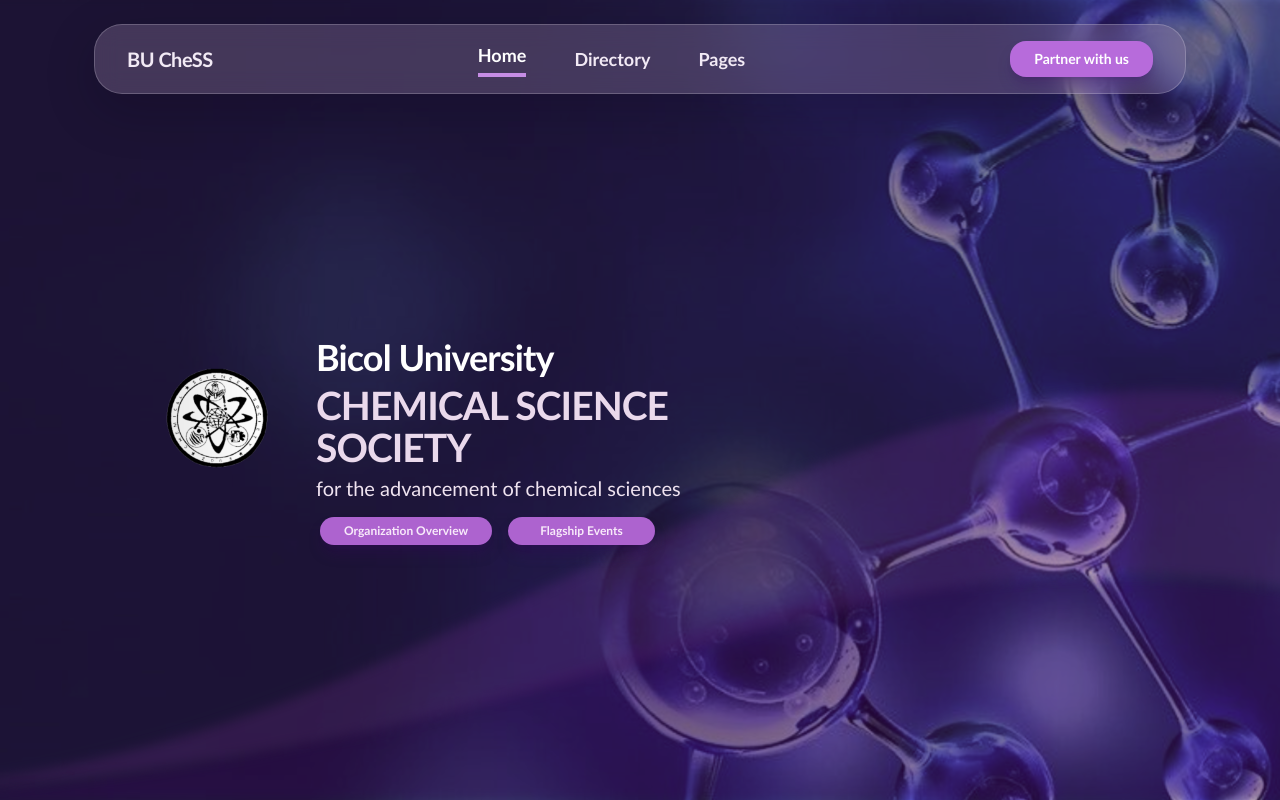
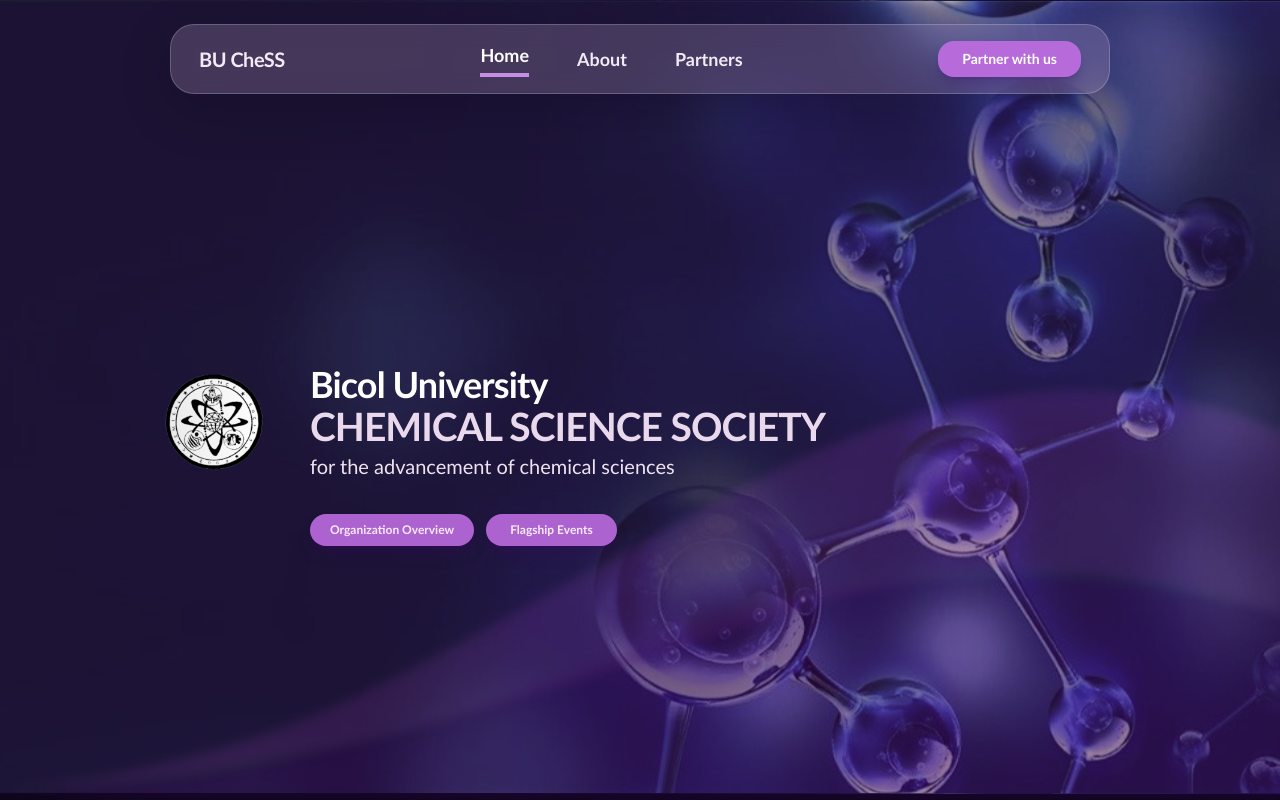
Before and after one commit to laovencer/BU-CheSS-Site, a React (Vite) app: page / in a window 1280 px wide. Built offline with nearby package versions, Linux system fonts and the light colour scheme.

Commit message:
fixed background layout

```diff
--- a/src/App.tsx
+++ b/src/App.tsx
@@ -1,16 +1,18 @@
+import { Route, Routes } from 'react-router-dom'
+
 import Navbar from './components/Navbar'
 import Home from './pages/Home'
 import About from './pages/About'
 import Partners from './pages/Partners'
 import Contact from './pages/Contact'
 import NotFound from './pages/NotFound'
-import { Routes, Route } from 'react-router-dom'
 
 export default function App() {
   return (
-    <div className="min-h-screen bg-[#100a22]">
+    <div className="min-h-dvh w-full bg-[#100a22]">
       <Navbar />
-      <main>
+
+      <main className="w-full">
         <Routes>
           <Route path="/" element={<Home />} />
           <Route path="/about" element={<About />} />
--- a/src/components/Navbar.tsx
+++ b/src/components/Navbar.tsx
@@ -1,27 +1,124 @@
-import { Link } from "react-router-dom";
+import { Link } from 'react-router-dom'
 
 export default function Navbar() {
   return (
-    <header className="fixed left-1/2 top-6 z-50 flex w-[calc(100%-2rem)] max-w-[1092px] -translate-x-1/2 items-center justify-between rounded-[28px] border border-white/20 bg-[#8f7ca0]/35 px-7 py-4 text-[#f2eaf5] shadow-[0_16px_50px_rgba(8,3,22,0.22)] backdrop-blur-md sm:w-[calc(100%-5rem)] sm:px-8">
-      <Link to="/" className="text-xl font-bold tracking-tight">
+    <header
+      className="
+        fixed
+        left-1/2
+        top-5
+        z-50
+        flex
+        w-[calc(100%-2rem)]
+        max-w-[940px]
+        -translate-x-1/2
+        items-center
+        justify-between
+        gap-4
+        rounded-[24px]
+        border
+        border-white/20
+        bg-[#8f7ca0]/35
+        px-5
+        py-3
+        text-[#f2eaf5]
+        shadow-[0_16px_50px_rgba(8,3,22,0.22)]
+        backdrop-blur-md
+        sm:top-6
+        sm:w-[calc(100%-5rem)]
+        sm:px-7
+        sm:py-4
+      "
+    >
+      {/* Logo / Brand */}
+      <Link
+        to="/"
+        className="
+          shrink-0
+          text-lg
+          font-bold
+          tracking-tight
+          sm:text-xl
+        "
+      >
         BU CheSS
       </Link>
 
-      <nav className="hidden items-center gap-12 text-lg font-semibold sm:flex">
-        <Link to="/" className="border-b-4 border-[#c68de5] pb-1 text-white">
+      {/* Desktop navigation */}
+      <nav
+        className="
+          hidden
+          items-center
+          gap-8
+          text-base
+          font-semibold
+          sm:flex
+          lg:gap-12
+          lg:text-lg
+        "
+        aria-label="Main navigation"
+      >
+        <Link
+          to="/"
+          className="
+            relative
+            border-b-4
+            border-[#c68de5]
+            pb-1
+            text-white
+          "
+        >
           Home
         </Link>
-        <Link to="/about" className="transition-colors hover:text-white">
-          Directory
+
+        <Link
+          to="/about"
+          className="
+            transition-colors
+            hover:text-white
+          "
+        >
+          About
         </Link>
-        <Link to="/partners" className="transition-colors hover:text-white">
-          Pages
+
+        <Link
+          to="/partners"
+          className="
+            transition-colors
+            hover:text-white
+          "
+        >
+          Partners
         </Link>
       </nav>
 
-      <Link to="/partners" className="rounded-2xl bg-[#b76bdb] px-6 py-2 text-sm font-bold text-white shadow-lg shadow-purple-950/25 transition hover:bg-[#c27ce3]">
+      {/* Partnership CTA */}
+      <Link
+        to="/partners"
+        className="
+          shrink-0
+          rounded-2xl
+          bg-[#b76bdb]
+          px-4
+          py-2
+          text-xs
+          font-bold
+          text-white
+          shadow-lg
+          shadow-purple-950/25
+          transition
+          hover:bg-[#c27ce3]
+          focus:outline-none
+          focus:ring-2
+          focus:ring-[#dba4eb]
+          focus:ring-offset-2
+          focus:ring-offset-[#0c0618]
+          sm:px-6
+          sm:text-sm
+        "
+      >
         Partner with us
       </Link>
     </header>
-  );
+  )
 }
--- a/src/pages/Home.tsx
+++ b/src/pages/Home.tsx
@@ -1,33 +1,167 @@
-import { Link } from "react-router-dom";
-import logo from "../assets/images/bu-chess-logo.png";
-import background from "../assets/images/desktop-background.svg";
+import { Link } from 'react-router-dom'
+import logo from '../assets/images/bu-chess-logo.png'
+import background from '../assets/images/desktop-background.svg'
 
 export default function Home() {
   return (
-    <section className="relative flex min-h-screen w-full items-center overflow-hidden bg-[#0c0618] text-white">
+    <section
+      className="
+        relative
+        isolate
+        flex
+        min-h-dvh
+        w-full
+        items-center
+        overflow-hidden
+        bg-[#0c0618]
+        text-white
+      "
+      style={{
+        backgroundImage: `url(${background})`,
+        backgroundPosition: 'center center',
+        backgroundSize: 'cover',
+        backgroundRepeat: 'no-repeat',
+      }}
+    >
+      {/* Hero content */}
+      <div
+        className="
+          relative
+          z-10
+          mx-auto
+          flex
+          min-h-dvh
+          w-full
+          max-w-[1092px]
+          items-center
+          px-6
+          pt-24
+          sm:px-10
+          lg:px-12
+        "
+      >
+        <div className="w-full max-w-[720px]">
+          {/* Organization identity */}
+          <div className="flex items-center gap-4 sm:gap-5 lg:gap-6">
             <img
-        src={background}
-        alt=""
-        className="absolute -inset-4 h-[calc(100%+2rem)] w-[calc(100%+2rem)] max-w-none object-cover object-center"
+              src={logo}
+              alt="Bicol University Chemical Science Society logo"
+              className="
+                h-24
+                w-24
+                shrink-0
+                object-contain
+                sm:h-32
+                sm:w-32
+                lg:h-36
+                lg:w-36
+              "
             />
 
-      <div className="relative z-10 mx-auto w-full max-w-[1092px] px-8 pt-28 sm:px-12 sm:pt-20">
-        <div className=" flex max-w-[650px] items-center gap-5 sm:gap-6">
-          <img src={logo} alt="BU CheSS logo" className="h-[112px] w-[112px] shrink-0 object-contain sm:h-[150px] sm:w-[150px]" />
-          <div>
-            <p className="text-[27px] font-semibold leading-tight tracking-tight sm:text-[36px]">Bicol University</p>
-            <h1 className="mt-1 text-[30px] font-extrabold leading-[1.08] tracking-tight text-[#ead9ec] sm:text-[39px]">CHEMICAL SCIENCE SOCIETY</h1>
-            <p className="mt-2 text-[18px] leading-tight text-[#efe3f0] sm:text-[20px]">for the advancement of chemical sciences</p>
+            <div className="min-w-0">
+              <p
+                className="
+                  text-xl
+                  font-semibold
+                  leading-tight
+                  tracking-tight
+                  sm:text-3xl
+                  lg:text-[36px]
+                "
+              >
+                Bicol University
+              </p>
+
+              <h1
+                className="
+                  mt-1
+                  text-2xl
+                  font-extrabold
+                  leading-[1.08]
+                  tracking-tight
+                  text-[#ead9ec]
+                  sm:text-4xl
+                  lg:text-[39px]
+                "
+              >
+                CHEMICAL SCIENCE SOCIETY
+              </h1>
+
+              <p
+                className="
+                  mt-2
+                  text-sm
+                  leading-tight
+                  text-[#efe3f0]
+                  sm:text-base
+                  lg:text-[20px]
+                "
+              >
+                for the advancement of chemical sciences
+              </p>
             </div>
           </div>
 
-        <div className="ml-[130px] mt-4 flex flex-wrap gap-4 sm:ml-[178px]">
-          <Link to="/about" className="rounded-full bg-[#ad63cf] px-6 py-1.5 text-xs font-bold text-[#f8eafa] shadow-lg shadow-purple-950/30 transition hover:bg-[#bd75dc]">
+          {/* Hero actions */}
+          <div
+            className="
+              mt-5
+              flex
+              flex-wrap
+              gap-3
+              pl-0
+              sm:pl-[132px]
+              lg:pl-[168px]
+            "
+          >
+            <Link
+              to="/about"
+              className="
+                rounded-full
+                bg-[#ad63cf]
+                px-5
+                py-2
+                text-xs
+                font-bold
+                text-[#f8eafa]
+                shadow-lg
+                shadow-purple-950/30
+                transition
+                hover:bg-[#bd75dc]
+                focus:outline-none
+                focus:ring-2
+                focus:ring-[#dba4eb]
+                focus:ring-offset-2
+                focus:ring-offset-[#0c0618]
+              "
+            >
               Organization Overview
             </Link>
-          <Link to="/partners" className="rounded-full bg-[#ad63cf] px-8 py-1.5 text-xs font-bold text-[#f8eafa] shadow-lg shadow-purple-950/30 transition hover:bg-[#bd75dc]">
+
+            <Link
+              to="/partners"
+              className="
+                rounded-full
+                bg-[#ad63cf]
+                px-6
+                py-2
+                text-xs
+                font-bold
+                text-[#f8eafa]
+                shadow-lg
+                shadow-purple-950/30
+                transition
+                hover:bg-[#bd75dc]
+                focus:outline-none
+                focus:ring-2
+                focus:ring-[#dba4eb]
+                focus:ring-offset-2
+                focus:ring-offset-[#0c0618]
+              "
+            >
               Flagship Events
             </Link>
+          </div>
         </div>
       </div>
     </section>
--- a/src/styles/index.css
+++ b/src/styles/index.css
@@ -2,11 +2,28 @@
 @tailwind components;
 @tailwind utilities;
 
-html, body, #root {
+html,
+body,
+#root {
+  width: 100%;
+  min-width: 100%;
   height: 100%;
+  min-height: 100%;
+  margin: 0;
+  padding: 0;
+}
+
+html,
+body {
+  overflow-x: hidden;
 }
 
 body {
   @apply bg-[#100a22] text-white;
   font-family: "Trebuchet MS", "Segoe UI", sans-serif;
 }
+
+img {
+  display: block;
+  max-width: 100%;
+}
```
Also changed, not shown: src/assets/images/desktop-background.svg. Lines whose indentation alone changed are shown as unchanged.
